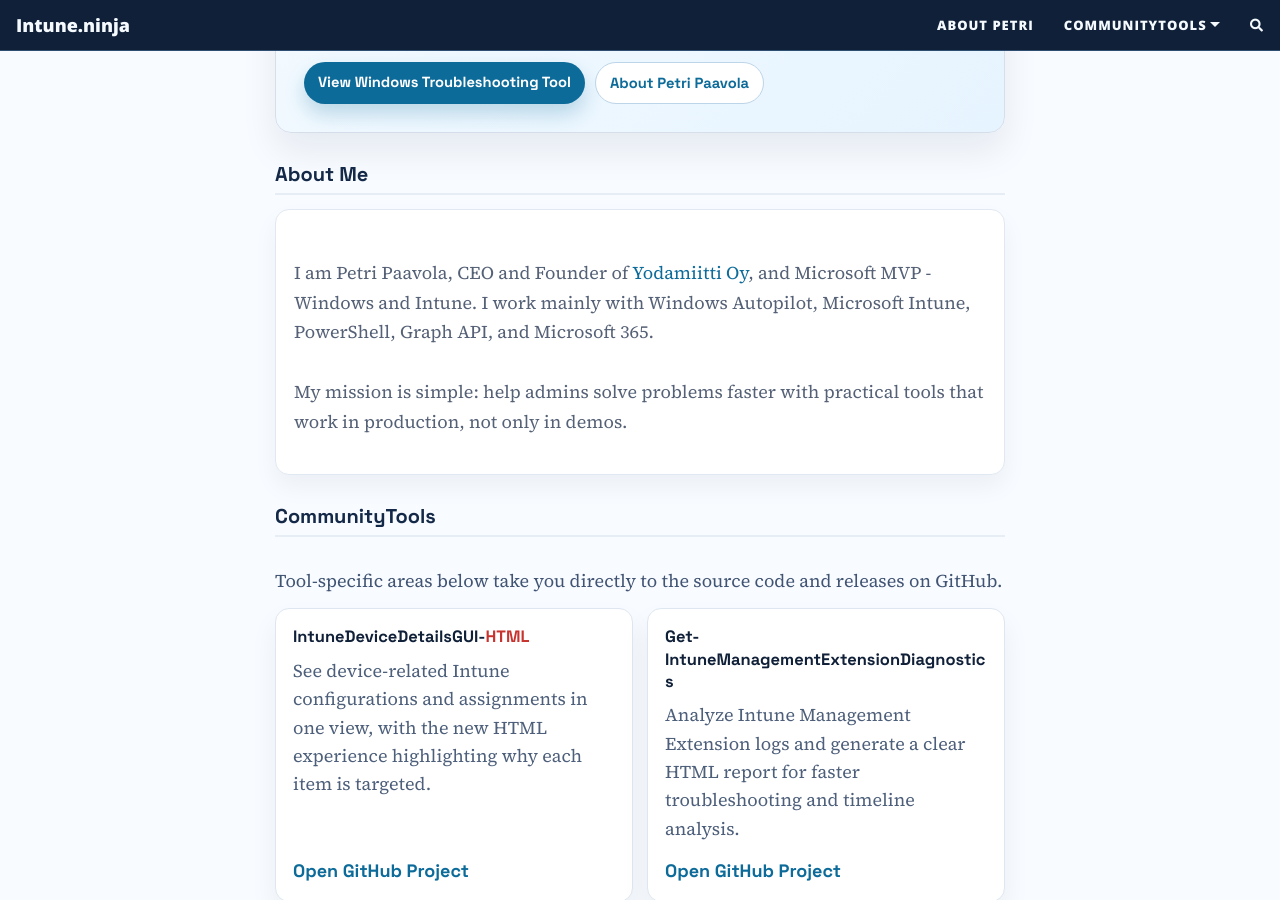
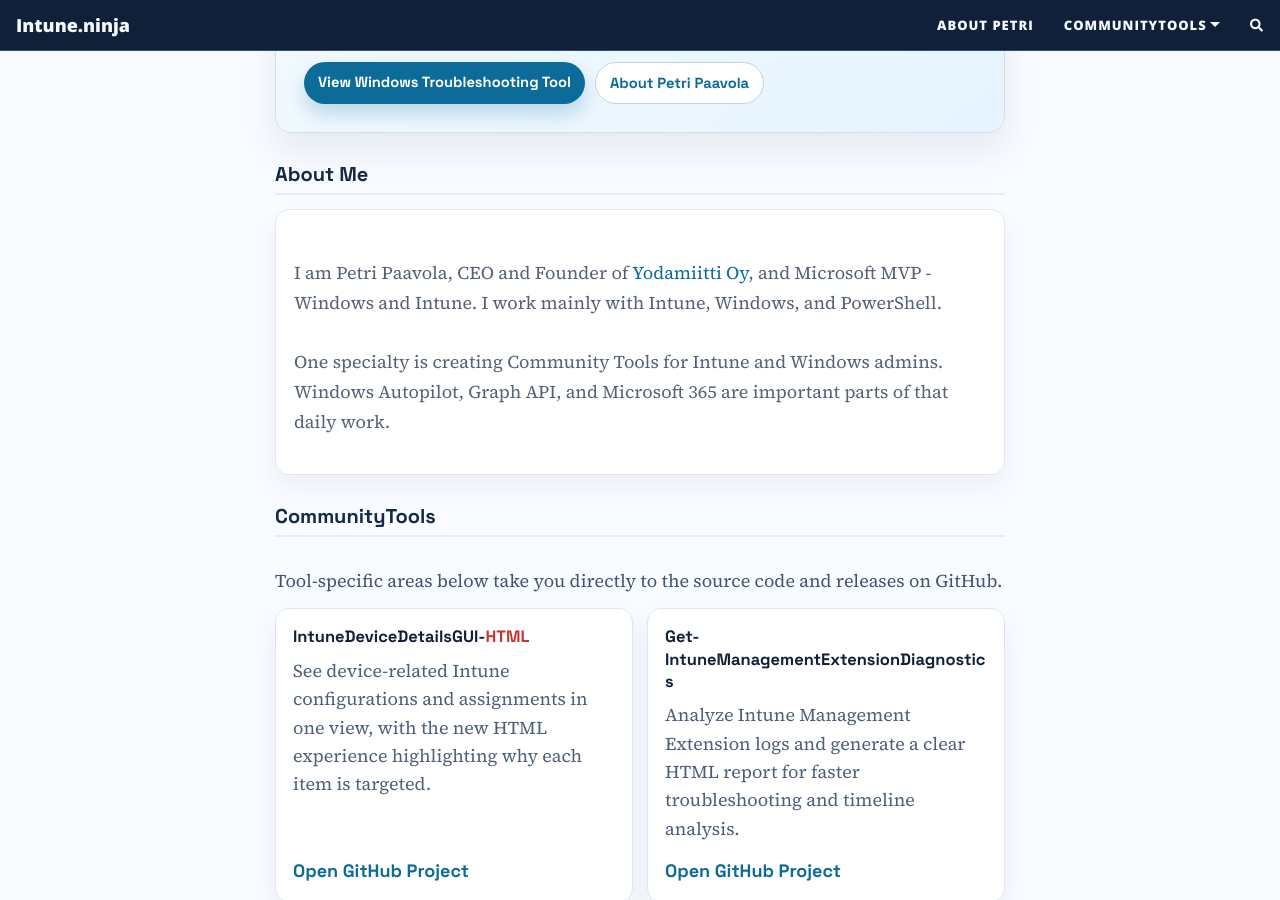
Before and after one commit to petripaavola/petripaavola.github.io, a Jekyll site: the page built from index.html, in a window 1280 px wide and 900 px high, scrolled down 485 px. Built offline with Jekyll 4.4.1, drawn with Linux system fonts in a browser that asks for light colours; nearby versions of some CDN libraries; the list of posts is cut into pages by our own code; comment, search, counter and statistics services are not loaded.

Commit message:
Rebranding Intune.Ninja landing page

```diff
--- a/index.html
+++ b/index.html
@@ -257,11 +257,11 @@
 			I am Petri Paavola, CEO and Founder of
 			<a href="https://www.yodamiitti.fi/en-us">Yodamiitti Oy</a>,
 			and Microsoft MVP - Windows and Intune.
-			I work mainly with Windows Autopilot, Microsoft Intune, PowerShell, Graph API, and Microsoft 365.
+			I work mainly with Intune, Windows, and PowerShell.
 		</p>
 		<p>
-			My mission is simple: help admins solve problems faster with practical tools that work in production,
-			not only in demos.
+			One specialty is creating Community Tools for Intune and Windows admins.
+			Windows Autopilot, Graph API, and Microsoft 365 are important parts of that daily work.
 		</p>
 	</section>
 
```
Also changed, not shown: aboutme.md (+2 -1 lines).
